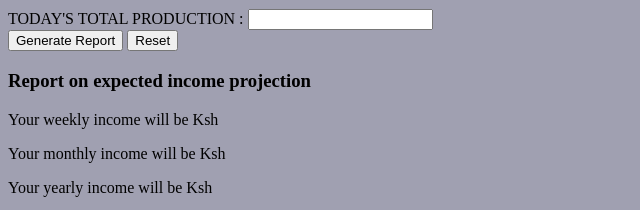
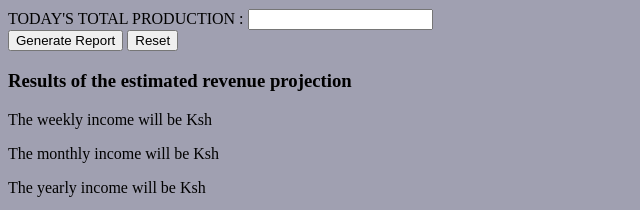
Before and after one commit to FestusMutie/FarmAutomationProject, a plain HTML site: page index.html in a window 1280 px wide. Shown: the part 392-602 px from the top of the page, without its empty margins (0-640 px from the left). Drawn offline with Linux system fonts and the light colour scheme.

Commit message:
update form

```diff
--- a/index.html
+++ b/index.html
@@ -35,10 +35,10 @@
                     <input type="button" onClick="projection()" Value="Generate Report" />
                     <input class="button" type="button" value="Reset" onclick="reset()">
                  </form>
-                    <h3>Report on expected income projection</h3>
-                    <p>Your weekly income will be Ksh <span id = "weekly"></span> </p>
-                    <p>Your monthly income will be Ksh <span id = "monthly"></span></p>
-                    <p>Your yearly income will be Ksh <span id = "yearly"></span></p>
+                    <h3>Results of the estimated revenue projection</h3>
+                    <p>The weekly income will be Ksh <span id = "weekly"></span> </p>
+                    <p>The monthly income will be Ksh <span id = "monthly"></span></p>
+                    <p>The yearly income will be Ksh <span id = "yearly"></span></p>
             </div>
             <div id="Revenue_per_Annum">
                 <form>
```
